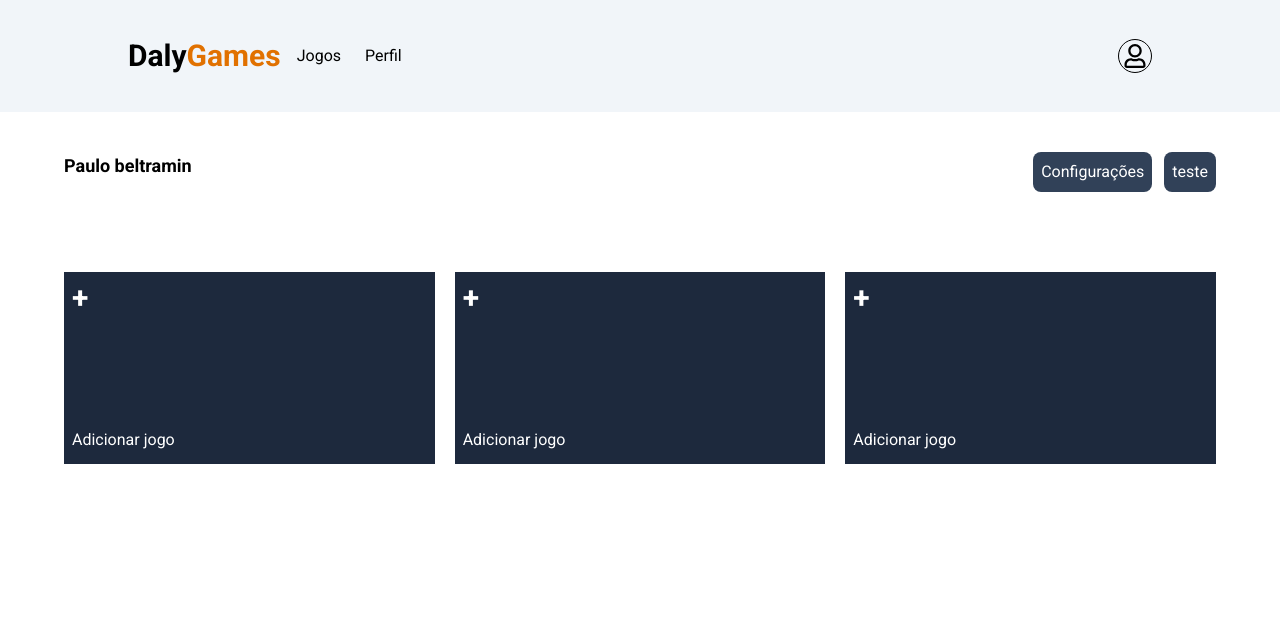
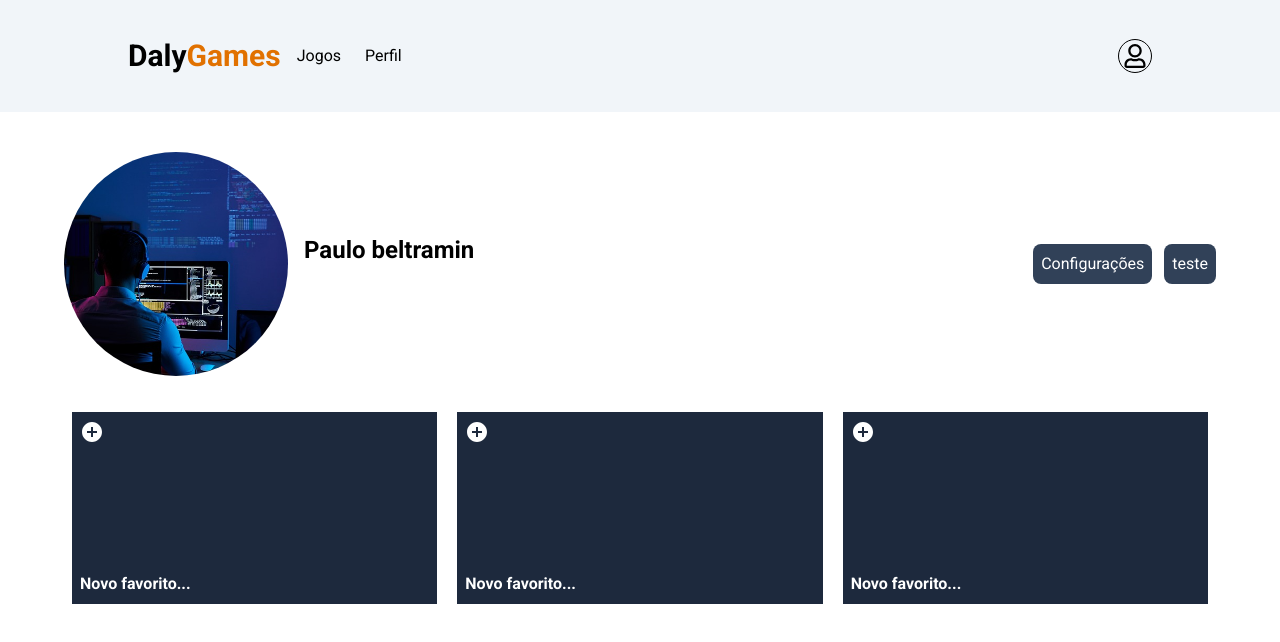
Before and after one commit to paulo-beltramin/beltragames, a Next.js app: page /profile in a window 1280 px wide. Shown: the top 642 px of the page. Built offline with nearby package versions, Linux system fonts and the light colour scheme.

Commit message:
finalizado pagina perfil

```diff
--- a/src/app/profile/page.tsx
+++ b/src/app/profile/page.tsx
@@ -2,10 +2,11 @@ import { Metadata } from 'next';
 import Link from 'next/link'
 import React from 'react'
 import Container from '@/components/container'
-
+import image from '@/components/images/image.png'
+import Favorites from '@/components/favorites';
 
 export const metadata: Metadata = {
-  title: "Meu perfil",
+    title: "Meu perfil",
 
 };
 
@@ -15,12 +16,13 @@ const Profile = () => {
 
     return (
         <>
-            <section>
+            <section className='relative'>
                 <Container>
-                    <div className='flex justify-between mt-10'>
-                        <div >
-                            <img src="" alt="" />
-                            <p className='font-bold text-lg'>
+                    <div className='flex flex-col lg:justify-between lg:flex-row justify-center items-center mt-10'>
+                        <div className='flex flex-col lg:flex lg:flex-row items-center gap-4'>
+                            <img src={image.src} alt=""
+                                className='w-56 object-cover h-56 rounded-full ' />
+                            <p className='font-bold text-2xl mb-7 text-center'>
                                 Paulo beltramin
                             </p>
                         </div>
@@ -37,38 +39,10 @@ const Profile = () => {
                         </div>
                     </div>
 
-                    <div>
-                        <ul className='grid grid-cols-1 gap-5 mt-20 md:grid-cols-3 lg:grid-cols-3'>
-                            <li className='bg-slate-800 text-white h-48 '>
-                                <Link href={''} className='text-white font-bold flex p-2 text-3xl '>
-                                   +
-                                </Link>
-
-                                <Link href={''} className='flex items-start p-2 mt-24'>
-                                        Adicionar jogo
-                                </Link>
-                            </li>
-
-                              <li className='bg-slate-800 text-white h-48 '>
-                                <Link href={''} className='text-white font-bold flex p-2 text-3xl '>
-                                   +
-                                </Link>
-
-                                <Link href={''} className='flex items-start p-2 mt-24'>
-                                        Adicionar jogo
-                                </Link>
-                            </li>
-
-                              <li className='bg-slate-800 text-white h-48 '>
-                                <Link href={''} className='text-white font-bold flex p-2 text-3xl '>
-                                   +
-                                </Link>
-
-                                <Link href={''} className='flex items-start p-2 mt-24'>
-                                        Adicionar jogo
-                                </Link>
-                            </li>
-                        </ul>
+                    <div className='p-2 mb-7 grid grid-cols-1 md:grid-cols-3 gap-5 mt-7'>
+                       <Favorites/>
+                       <Favorites/>
+                       <Favorites/>
                     </div>
                 </Container>
             </section>
--- /dev/null
+++ b/src/components/favorites/index.tsx
@@ -0,0 +1,73 @@
+"use client"
+import { MdOutlineAddCircle, MdOutlineFileDownloadDone } from "react-icons/md";
+import Link from 'next/link'
+import { useState } from 'react';
+
+
+const Favorites = () => {
+    const [input, setInput] = useState('')
+    const [add, setAdd] = useState(false)
+    const [gameName, setGameName] = useState("")
+
+    const handleSubmit = () => {
+        setAdd(true)
+        setInput('')
+    }
+
+    const handleAdd = () => {
+
+        if (input === '') {
+            return
+        }
+        setAdd(false)
+        setGameName(input)
+        setInput("")
+    }
+
+    return (
+        <>
+            <ul>
+                <li className='bg-slate-800 text-white h-48
+                            flex flex-col justify-between p-2'>
+                    {add ? (
+
+                        <div className="flex gap-2">
+                            <input type="text" placeholder="Digite aqui"
+                                className="w-11/12 outline-none border p-1 rounded-lg"
+                                value={input} onChange={e => setInput(e.target.value)} />
+                            <button onClick={handleAdd} className="cursor-pointer">
+                                <MdOutlineFileDownloadDone size={24} />
+                            </button>
+                        </div>
+
+                    ) : (
+                        <Link href={''} className='text-white hover:scale-y-110'
+                            onClick={handleSubmit}>
+                            <MdOutlineAddCircle size={24} />
+                        </Link>
+                    )}
+                    {!gameName && (
+                        <p className="font-bold">
+                            Novo favorito...
+                        </p>
+                    )}
+
+                    {gameName && (
+                        <div>
+                            <p className="font-bold text-lg">
+                                Favorito:
+                            </p>
+
+                            <p className="text-base">
+                                {gameName}
+                            </p>
+                        </div>
+                    )}
+                </li>
+
+            </ul>
+        </>
+    )
+}
+
+export default Favorites
```
Also changed, not shown: src/components/images/image.png (renamed from public/image.png).
